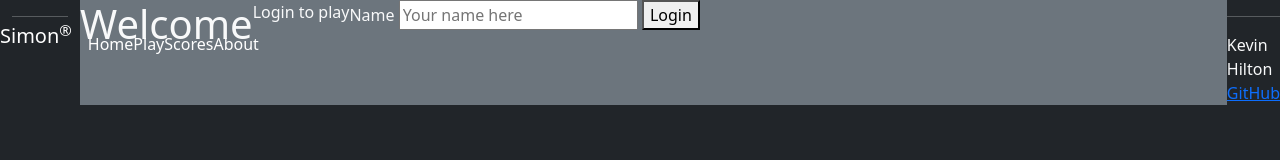
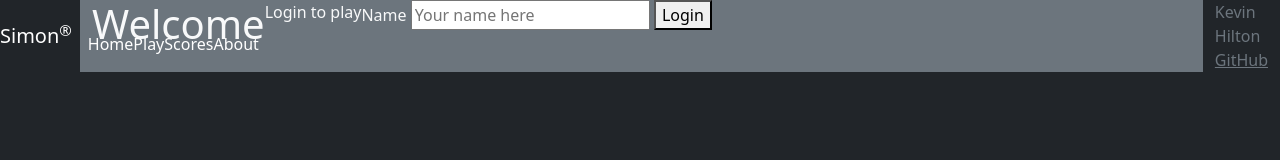
Before and after one commit to hilton-98/simon, a plain HTML site: page index.html in a window 1280 px wide. Drawn offline with nearby package versions, Linux system fonts and the light colour scheme.

Commit message:
Finished editing index.html

```diff
--- a/index.html
+++ b/index.html
@@ -2,6 +2,7 @@
 <html lang="en">
     <head>
         <meta charset="UTF-8" />
+        <!-- Tell browsers not to scale the viewport automatically -->
         <meta name="viewport" content="width=device-width, initial-scale=1.0" />
         <title>Simon</title>
         <link rel="icon" href="favicon.ico" />
@@ -35,11 +36,9 @@
                     </li>
                 </menu>
             </nav>
-
-            <hr />
         </header>
 
-        <main class="bg-secondary">
+        <main class="bg-secondary container-fluid text-center">
             <h1>Welcome</h1>
             <p>Login to play</p>
             <form method="get" action="play.html">
@@ -49,11 +48,11 @@
             </form>
         </main>
 
-        <footer>
-            <hr />
-            <span class="text-reset">Kevin Hilton</span>
-            <br />
-            <a href="https://github.com/hilton-98/simon">GitHub</a>
+        <footer class="bg-dark text-dark text-muted">
+            <div class="container-fluid">
+                <span class="text-reset">Kevin Hilton</span>
+                <a class="text-reset" href="https://github.com/hilton-98/simon">GitHub</a>
+            </div>
         </footer>
     </body>
 </html>
```
